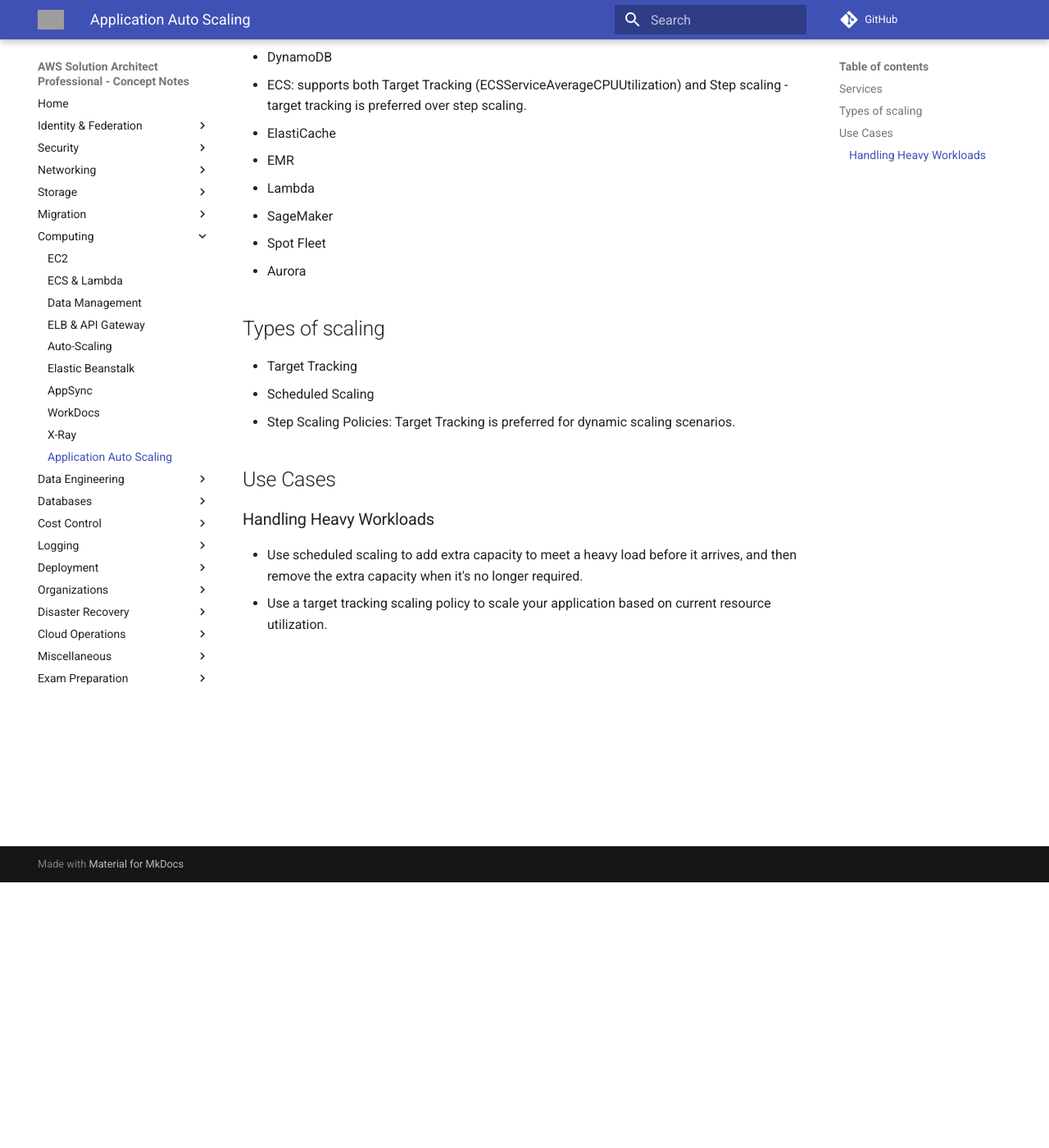
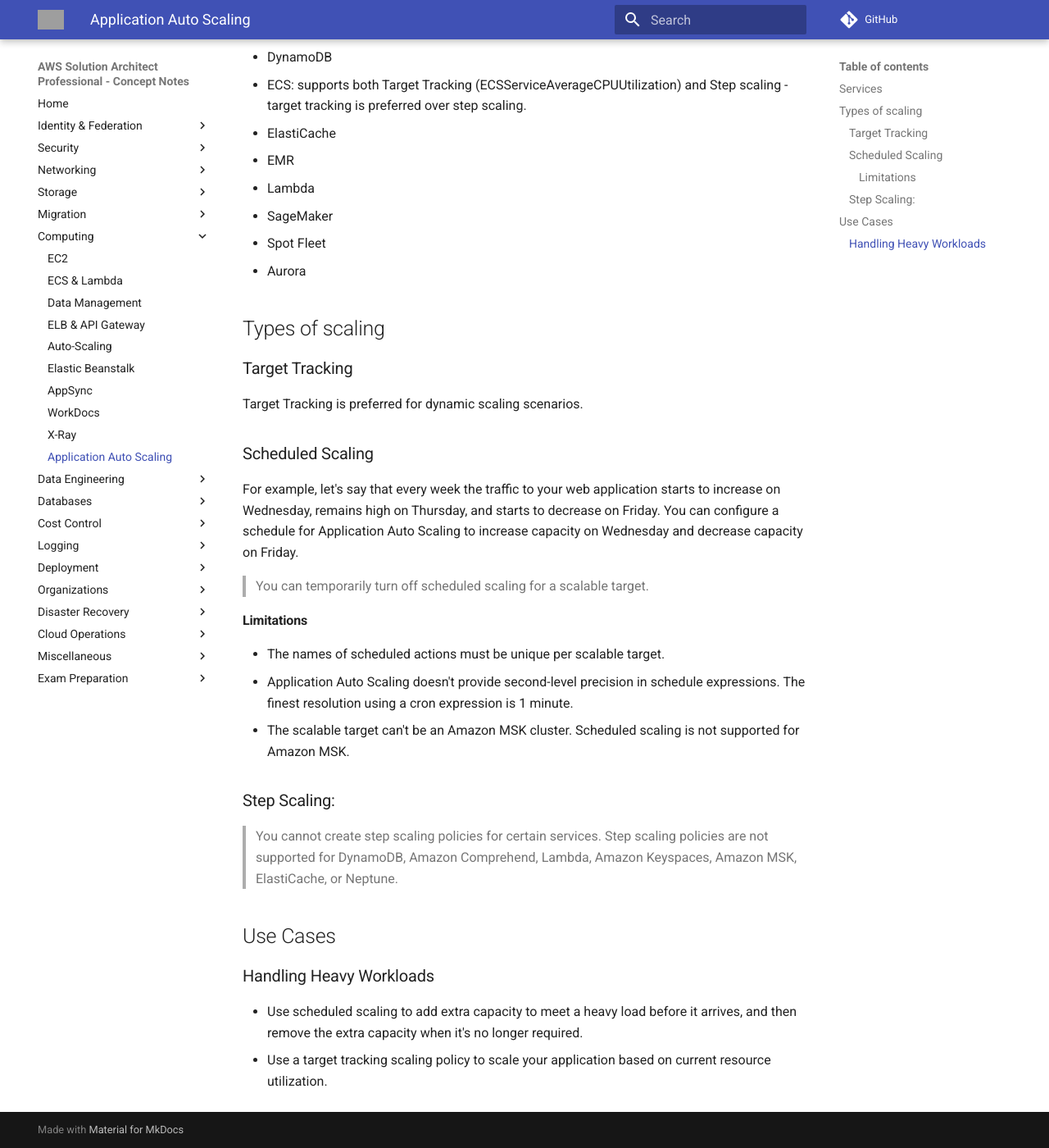
Before and after one commit to jeyabalajis/aws-certified-sa-pro-notes, an MkDocs documentation site: the page built from docs/compute/application_auto_scaling.md, in a window 1280 px wide and 1400 px high, scrolled down 324 px. Shown: the whole window at 82% size. Built offline with MkDocs 1.6.1 and Material for MkDocs 9.7.7, drawn with Linux system fonts in a browser that asks for light colours; comment, search, counter and statistics services are not loaded; grey boxes are pictures that could not be loaded.

Commit message:
Update application_auto_scaling.md

```diff
--- a/docs/compute/application_auto_scaling.md
+++ b/docs/compute/application_auto_scaling.md
@@ -16,9 +16,25 @@
 
 ## Types of scaling
 
-- Target Tracking
-- Scheduled Scaling
-- Step Scaling Policies: Target Tracking is preferred for dynamic scaling scenarios.
+### Target Tracking
+
+Target Tracking is preferred for dynamic scaling scenarios.
+
+### Scheduled Scaling
+
+For example, let's say that every week the traffic to your web application starts to increase on Wednesday, remains high on Thursday, and starts to decrease on Friday. You can configure a schedule for Application Auto Scaling to increase capacity on Wednesday and decrease capacity on Friday.
+
+> You can temporarily turn off scheduled scaling for a scalable target.
+
+#### Limitations
+
+- The names of scheduled actions must be unique per scalable target.
+- Application Auto Scaling doesn't provide second-level precision in schedule expressions. The finest resolution using a cron expression is 1 minute.
+- The scalable target can't be an Amazon MSK cluster. Scheduled scaling is not supported for Amazon MSK.
+
+### Step Scaling:
+
+> You cannot create step scaling policies for certain services. Step scaling policies are not supported for DynamoDB, Amazon Comprehend, Lambda, Amazon Keyspaces, Amazon MSK, ElastiCache, or Neptune.
 
 ## Use Cases
 ### Handling Heavy Workloads
```
